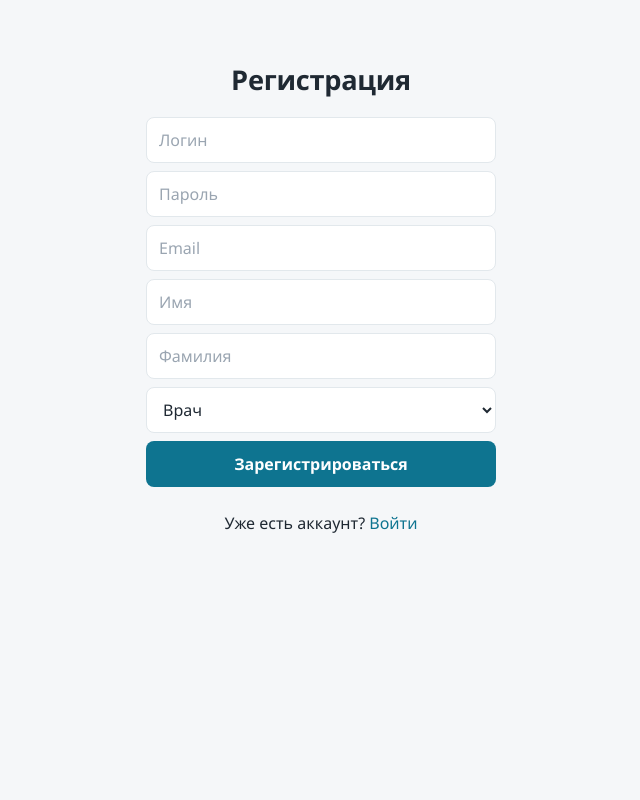
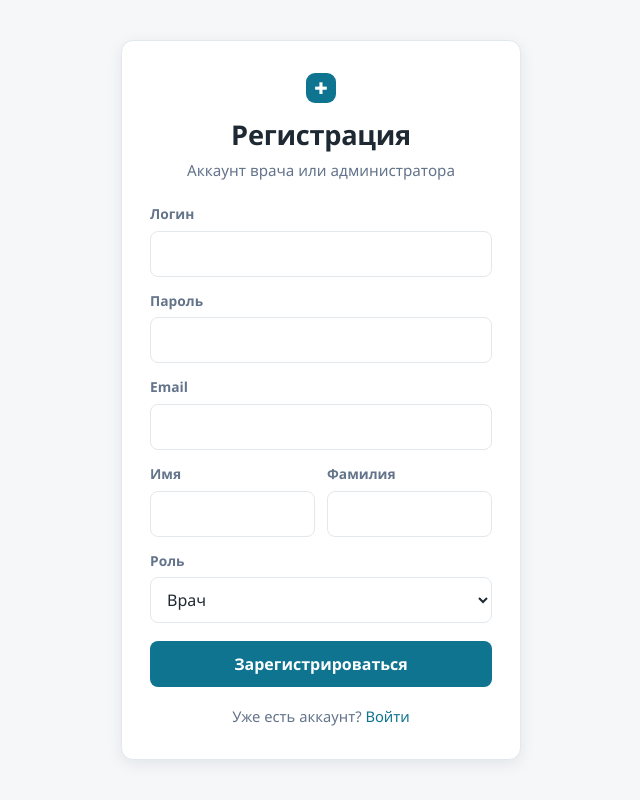
Before and after one commit to VDolesov/Medical_React_frontend, a React (Create React App) app: page /register in a window 1280 px wide. Shown: the whole page, without its empty margins (319-959 px from the left). Built offline with nearby package versions, Linux system fonts and the light colour scheme.

Commit message:
feat: стилизация списка отчётов, карточек и регистрации

```diff
--- a/src/components/ReportCard.js
+++ b/src/components/ReportCard.js
@@ -1,21 +1,22 @@
 import React from "react";
 import { Link } from "react-router-dom";
 
-function ReportCard({ report, onDelete }) {
+function ReportCard({ report, linkTo, uploaderName, canDelete, onDelete }) {
   return (
-    <div style={{
-      border: "1px solid #ddd",
-      borderRadius: 8,
-      padding: 16,
-      marginBottom: 12,
-      display: "flex",
-      justifyContent: "space-between"
-    }}>
-      <div>
-        <Link to={`/report/${report.id}`}><b>{report.file_name}</b></Link>
-        <div style={{ fontSize: 12, color: "#555" }}>{new Date(report.created_at).toLocaleString()}</div>
+    <div className="report-card">
+      <div className="report-icon">📄</div>
+      <div className="report-body">
+        <Link to={linkTo} className="report-name">{report.file_name}</Link>
+        <div className="report-meta">
+          <span>{new Date(report.created_at).toLocaleString()}</span>
+          {uploaderName && <span className="badge badge-muted">{uploaderName}</span>}
+        </div>
       </div>
-      <button style={{ color: "red" }} onClick={() => onDelete(report.id)}>Удалить</button>
+      {canDelete && (
+        <button className="btn-danger report-del" onClick={onDelete}>
+          Удалить
+        </button>
+      )}
     </div>
   );
 }
--- a/src/index.css
+++ b/src/index.css
@@ -112,6 +112,9 @@ button, .btn {
   font: inherit;
   font-weight: 600;
   cursor: pointer;
+  display: inline-block;
+  text-align: center;
+  text-decoration: none;
   border: 1px solid transparent;
   border-radius: var(--radius-sm);
   padding: 10px 16px;
@@ -119,7 +122,7 @@ button, .btn {
   color: #fff;
   transition: background 0.15s, box-shadow 0.15s, transform 0.05s;
 }
-button:hover, .btn:hover { background: var(--brand-dark); }
+button:hover, .btn:hover { background: var(--brand-dark); text-decoration: none; }
 button:active, .btn:active { transform: translateY(1px); }
 button:disabled { opacity: 0.6; cursor: not-allowed; }
 
@@ -214,3 +217,81 @@ tbody tr:hover { background: var(--surface-2); }
   margin-top: 18px;
   font-size: 0.92rem;
 }
+.auth-row {
+  display: flex;
+  gap: 12px;
+}
+.auth-row > * { flex: 1; min-width: 0; }
+
+/* Заголовок страницы + быстрые действия */
+.page-header {
+  display: flex;
+  align-items: center;
+  justify-content: space-between;
+  gap: 12px;
+  flex-wrap: wrap;
+  margin-bottom: 18px;
+}
+.page-header h1 { margin: 0; }
+.quick-actions {
+  display: flex;
+  gap: 8px;
+  flex-wrap: wrap;
+}
+
+.empty {
+  text-align: center;
+  color: var(--text-muted);
+  padding: 32px;
+}
+
+/* Список отчётов */
+.report-list {
+  display: flex;
+  flex-direction: column;
+  gap: 10px;
+}
+.report-card {
+  display: flex;
+  align-items: center;
+  gap: 14px;
+  background: var(--surface);
+  border: 1px solid var(--border);
+  border-radius: var(--radius);
+  box-shadow: var(--shadow-sm);
+  padding: 14px 16px;
+  transition: box-shadow 0.15s, border-color 0.15s;
+}
+.report-card:hover {
+  box-shadow: var(--shadow);
+  border-color: #d4dde3;
+}
+.report-icon {
+  width: 40px;
+  height: 40px;
+  flex-shrink: 0;
+  display: flex;
+  align-items: center;
+  justify-content: center;
+  background: var(--brand-light);
+  border-radius: 10px;
+  font-size: 1.1rem;
+}
+.report-body { flex: 1; min-width: 0; }
+.report-name {
+  font-weight: 650;
+  word-break: break-word;
+}
+.report-meta {
+  display: flex;
+  align-items: center;
+  gap: 10px;
+  flex-wrap: wrap;
+  margin-top: 3px;
+  font-size: 0.85rem;
+  color: var(--text-muted);
+}
+.report-del {
+  flex-shrink: 0;
+  padding: 7px 14px;
+}
--- a/src/pages/RegisterPage.js
+++ b/src/pages/RegisterPage.js
@@ -1,7 +1,6 @@
 import React, { useState } from "react";
 import { useNavigate, Link } from "react-router-dom";
 import { registerUser } from "../api";
-
 
 function RegisterPage() {
   const [username, setUsername] = useState("");
@@ -10,9 +9,10 @@ function RegisterPage() {
   const [firstName, setFirstName] = useState("");
   const [lastName, setLastName] = useState("");
   const [role, setRole] = useState("doctor");
-  const [adminSecret, setAdminSecret] = useState(""); // Для создания admin
+  const [adminSecret, setAdminSecret] = useState("");
   const [error, setError] = useState(null);
   const [success, setSuccess] = useState(null);
+  const [loading, setLoading] = useState(false);
 
   const navigate = useNavigate();
 
@@ -20,6 +20,7 @@ function RegisterPage() {
     e.preventDefault();
     setError(null);
     setSuccess(null);
+    setLoading(true);
 
     const payload = { username, password, email, firstName, lastName, role };
     if (role === "admin") {
@@ -28,84 +29,78 @@ function RegisterPage() {
 
     try {
       await registerUser(payload);
-      setSuccess("Регистрация успешна! Теперь войдите в систему.");
+      setSuccess("Регистрация успешна! Сейчас перенаправим на вход.");
       setTimeout(() => navigate("/login"), 2000);
     } catch (e) {
       setError(e.message);
+    } finally {
+      setLoading(false);
     }
   };
 
   return (
-    <div style={{ maxWidth: 350, margin: "60px auto", textAlign: "center" }}>
-      <h1>Регистрация</h1>
-      <form onSubmit={handleSubmit}>
-        <input
-          type="text"
-          placeholder="Логин"
-          value={username}
-          onChange={e => setUsername(e.target.value)}
-          style={{ width: "100%", marginBottom: 8 }}
-          required
-        />
-        <input
-          type="password"
-          placeholder="Пароль"
-          value={password}
-          onChange={e => setPassword(e.target.value)}
-          style={{ width: "100%", marginBottom: 8 }}
-          required
-        />
-        <input
-          type="email"
-          placeholder="Email"
-          value={email}
-          onChange={e => setEmail(e.target.value)}
-          style={{ width: "100%", marginBottom: 8 }}
-          required
-        />
-        <input
-          type="text"
-          placeholder="Имя"
-          value={firstName}
-          onChange={e => setFirstName(e.target.value)}
-          style={{ width: "100%", marginBottom: 8 }}
-          required
-        />
-        <input
-          type="text"
-          placeholder="Фамилия"
-          value={lastName}
-          onChange={e => setLastName(e.target.value)}
-          style={{ width: "100%", marginBottom: 8 }}
-          required
-        />
-        <select
-          value={role}
-          onChange={e => setRole(e.target.value)}
-          style={{ width: "100%", marginBottom: 8 }}
-        >
+    <div className="auth-wrap">
+      <div className="card auth-card">
+        <div className="auth-head">
+          <span className="brand-mark auth-mark">✚</span>
+          <h1 className="auth-title">Регистрация</h1>
+          <p className="text-muted auth-sub">Аккаунт врача или администратора</p>
+        </div>
+
+        <form onSubmit={handleSubmit} className="auth-form">
+          <div>
+            <label htmlFor="reg-username">Логин</label>
+            <input id="reg-username" type="text" value={username}
+              onChange={(e) => setUsername(e.target.value)} required />
+          </div>
+          <div>
+            <label htmlFor="reg-password">Пароль</label>
+            <input id="reg-password" type="password" value={password}
+              onChange={(e) => setPassword(e.target.value)} required />
+          </div>
+          <div>
+            <label htmlFor="reg-email">Email</label>
+            <input id="reg-email" type="email" value={email}
+              onChange={(e) => setEmail(e.target.value)} required />
+          </div>
+          <div className="auth-row">
+            <div>
+              <label htmlFor="reg-first">Имя</label>
+              <input id="reg-first" type="text" value={firstName}
+                onChange={(e) => setFirstName(e.target.value)} required />
+            </div>
+            <div>
+              <label htmlFor="reg-last">Фамилия</label>
+              <input id="reg-last" type="text" value={lastName}
+                onChange={(e) => setLastName(e.target.value)} required />
+            </div>
+          </div>
+          <div>
+            <label htmlFor="reg-role">Роль</label>
+            <select id="reg-role" value={role} onChange={(e) => setRole(e.target.value)}>
               <option value="doctor">Врач</option>
               <option value="admin">Администратор</option>
             </select>
+          </div>
           {role === "admin" && (
-          <input
-            type="password"
-            placeholder="Секретный код администратора"
-            value={adminSecret}
-            onChange={e => setAdminSecret(e.target.value)}
-            style={{ width: "100%", marginBottom: 8 }}
-            required
-          />
+            <div>
+              <label htmlFor="reg-secret">Секретный код администратора</label>
+              <input id="reg-secret" type="password" value={adminSecret}
+                onChange={(e) => setAdminSecret(e.target.value)} required />
+            </div>
           )}
-        <button style={{ width: "100%", marginBottom: 8 }} type="submit">
-          Зарегистрироваться
+
+          {error && <div className="alert alert-error">{error}</div>}
+          {success && <div className="alert alert-success">{success}</div>}
+
+          <button type="submit" disabled={loading} className="auth-submit">
+            {loading ? "Создаём…" : "Зарегистрироваться"}
           </button>
         </form>
-      {error && <div style={{ color: "red", marginBottom: 8 }}>{error}</div>}
-      {success && <div style={{ color: "green", marginBottom: 8 }}>{success}</div>}
-    {/* Вот здесь добавляем ссылку */}
-      <div style={{ marginTop: 16 }}>
+
+        <div className="auth-foot text-muted">
           Уже есть аккаунт? <Link to="/login">Войти</Link>
+        </div>
       </div>
     </div>
   );
--- a/src/pages/ReportsPage.js
+++ b/src/pages/ReportsPage.js
@@ -1,15 +1,15 @@
 import React, { useEffect, useState } from "react";
 import { Link } from "react-router-dom";
 import { getMe, getReports, getAllReports, getAllUsers, deleteReport } from "../api";
+import ReportCard from "../components/ReportCard";
 
 function ReportsPage({ token }) {
   const [reports, setReports] = useState([]);
   const [user, setUser] = useState(null);
-  const [usersMap, setUsersMap] = useState({}); // Для сопоставления id пользователя к имени
+  const [usersMap, setUsersMap] = useState({});
   const [loading, setLoading] = useState(true);
   const [error, setError] = useState(null);
 
-  // Получаем текущего пользователя
   useEffect(() => {
     setLoading(true);
     getMe(token)
@@ -23,19 +23,15 @@ function ReportsPage({ token }) {
       });
   }, [token]);
 
-  // Получаем отчёты (и пользователей для админа)
   useEffect(() => {
     if (!user) return;
 
     const fetchReports = user.role === "admin" ? getAllReports(token) : getReports(token);
 
     if (user.role === "admin") {
-      // Если админ, получаем также список пользователей
       Promise.all([fetchReports, getAllUsers(token)])
         .then(([reportsData, usersData]) => {
           setReports(reportsData);
-
-          // Создаём словарь userId -> "Имя Фамилия"
           const map = {};
           usersData.forEach(u => {
             map[u.id] = `${u.first_name} ${u.last_name}`;
@@ -48,69 +44,56 @@ function ReportsPage({ token }) {
     }
   }, [token, user]);
 
-  if (loading) return <div>Загрузка...</div>;
-  if (error) return <div style={{ color: "red" }}>{error}</div>;
+  if (loading) {
+    return <div className="page"><div className="text-muted">Загрузка…</div></div>;
+  }
+  if (error) {
+    return <div className="page"><div className="alert alert-error">{error}</div></div>;
+  }
+
+  const isAdmin = user?.role === "admin";
+  const canDelete = isAdmin || user?.role === "doctor";
+
+  const handleDelete = async (id) => {
+    if (!window.confirm("Удалить отчёт?")) return;
+    try {
+      await deleteReport(token, id, isAdmin);
+      setReports(reports.filter(rep => rep.id !== id));
+    } catch (e) {
+      alert("Ошибка удаления отчёта");
+    }
+  };
 
   return (
-    <div style={{ maxWidth: 700, margin: "40px auto" }}>
-      <h2>{user?.role === "admin" ? "Все отчёты" : "Мои отчёты"}</h2>
-      {user?.role === "admin" && (
-        <div style={{ marginBottom: 12 }}>
-          <Link to="/admin/users" style={{ marginRight: 20 }}>
-            Управление пользователями
-          </Link>
-          <Link to="/norms">Редактировать нормы</Link>
+    <div className="page">
+      <div className="page-header">
+        <h1>{isAdmin ? "Все отчёты" : "Мои отчёты"}</h1>
+        {isAdmin && (
+          <div className="quick-actions">
+            <Link to="/admin/users" className="btn btn-ghost">Пользователи</Link>
+            <Link to="/norms" className="btn btn-ghost">Нормы</Link>
+          </div>
+        )}
+      </div>
+
+      {reports.length === 0 ? (
+        <div className="card empty">Отчётов пока нет</div>
+      ) : (
+        <div className="report-list">
+          {reports.map(r => (
+            <ReportCard
+              key={r.id}
+              report={r}
+              linkTo={isAdmin ? `/admin/report/${r.id}` : `/report/${r.id}`}
+              uploaderName={isAdmin ? (usersMap[r.user_id] || "Неизвестен") : null}
+              canDelete={canDelete}
+              onDelete={() => handleDelete(r.id)}
+            />
+          ))}
         </div>
       )}
-      <ul>
-        {reports.length === 0 && <li>Отчётов пока нет</li>}
-        {reports.map(r => (
-          <li key={r.id} style={{ marginBottom: 8 }}>
-              <Link
-                to={user?.role === "admin" ? `/admin/report/${r.id}` : `/report/${r.id}`}
-                style={{ marginRight: 24 }}
-              >
-                {r.file_name}
-              </Link>
-            {user?.role === "admin" && (
-              <span style={{ marginRight: 24, fontStyle: "italic" }}>
-                Пользователь: {usersMap[r.user_id] || "Неизвестен"}
-              </span>
-            )}
-            <span style={{ marginRight: 24 }}>
-              {new Date(r.created_at).toLocaleString()}
-            </span>
-            {(user?.role === "admin" || user?.role === "doctor") && (
-              <DeleteReportButton
-                reportId={r.id}
-                token={token}
-                isAdmin={user?.role === "admin"}
-                onDelete={() => setReports(reports.filter(rep => rep.id !== r.id))}
-              />
-            )}
-          </li>
-        ))}
-      </ul>
     </div>
   );
 }
 
-function DeleteReportButton({ reportId, token, isAdmin, onDelete }) {
-  const handleDelete = async () => {
-    if (window.confirm("Удалить отчёт?")) {
-      try {
-        await deleteReport(token, reportId, isAdmin);
-        onDelete();
-      } catch (error) {
-        alert("Ошибка удаления отчёта");
-      }
-    }
-  };
-  return (
-    <button onClick={handleDelete} style={{ color: "red" }}>
-      Удалить
-    </button>
-  );
-}
-
 export default ReportsPage;
```
Lines whose indentation alone changed are shown as unchanged.
